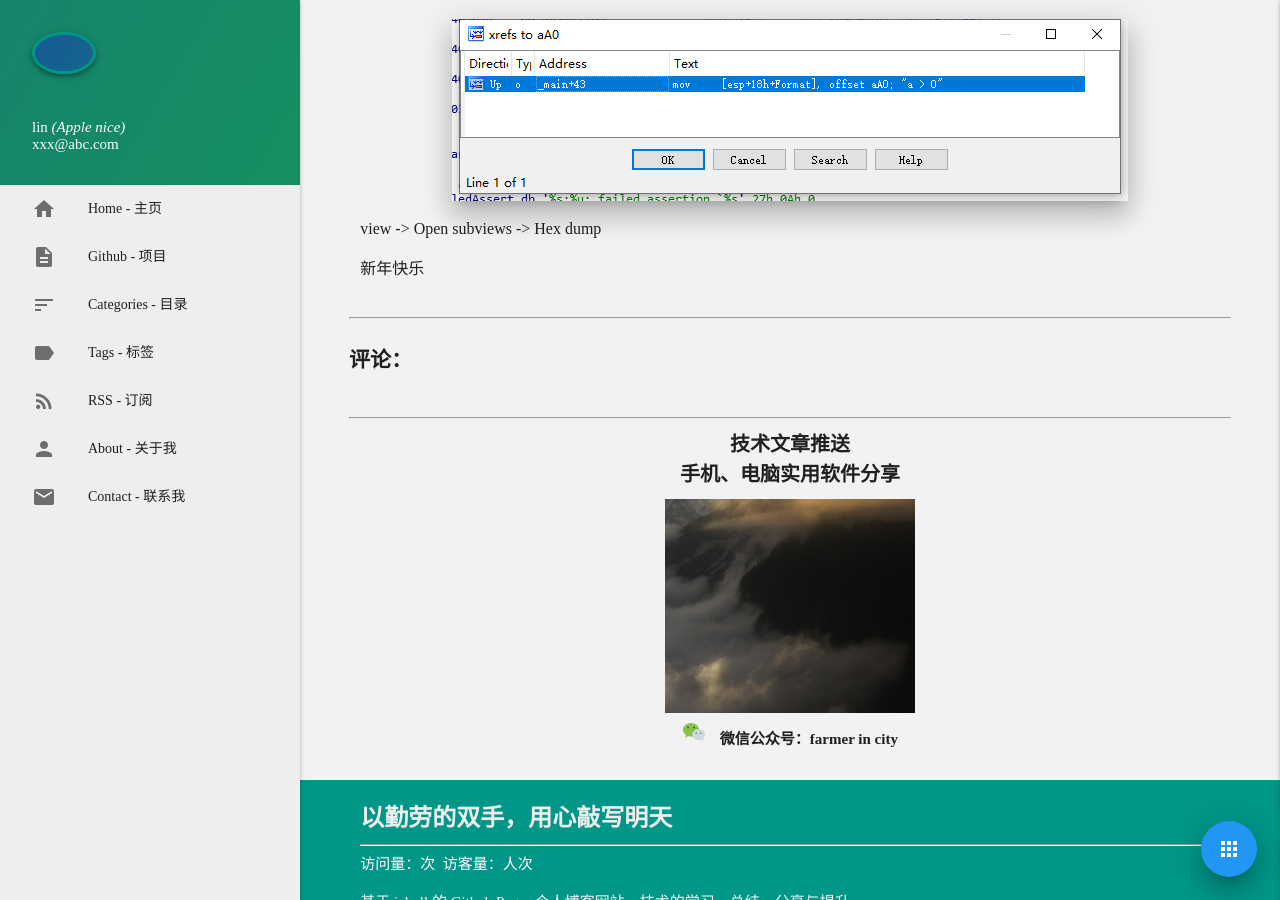
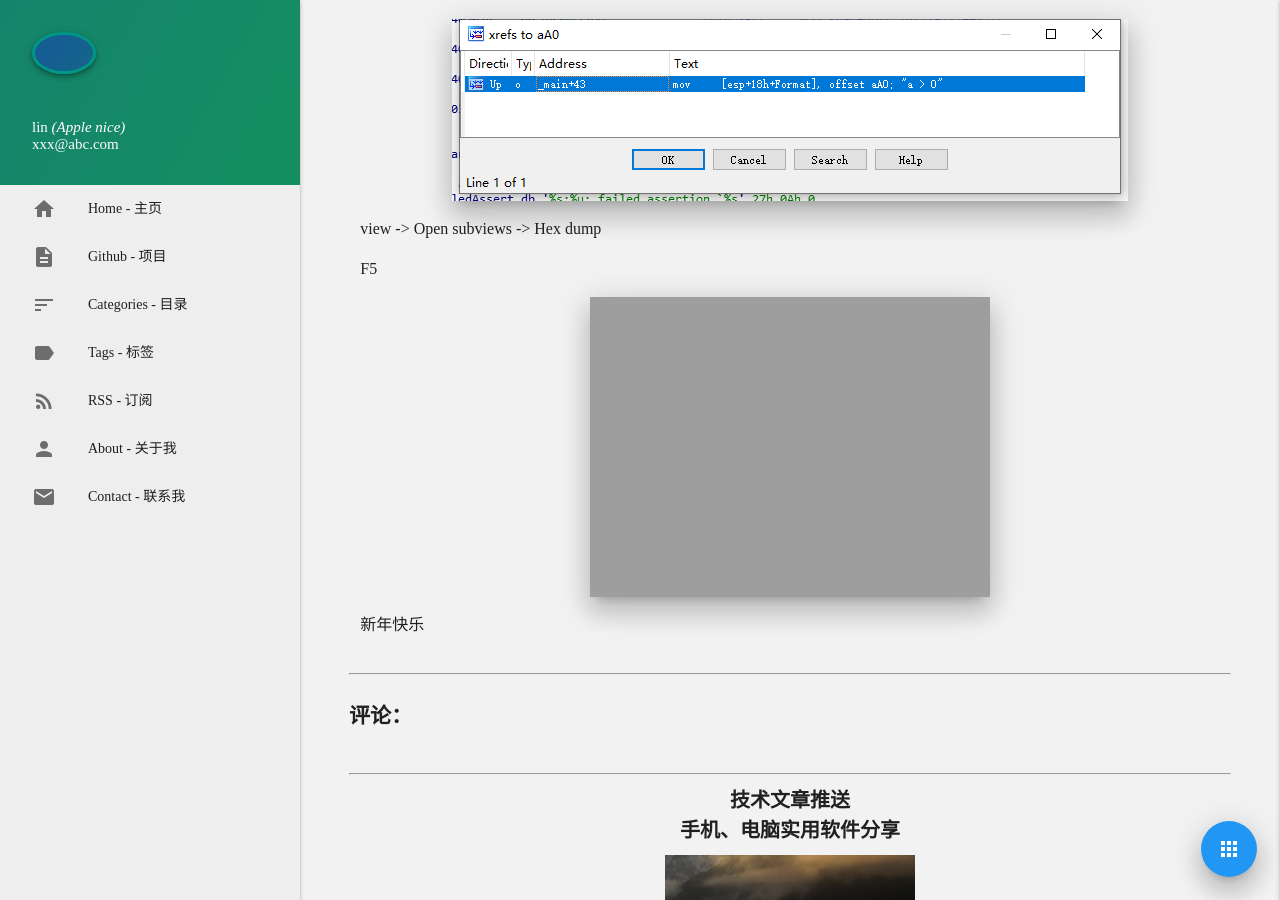
Before and after one commit to AppleLin8/AppleLin8.github.io, a Jekyll site: the page built from _posts/2021-02-11-ida-demo.md, in a window 1280 px wide and 900 px high, scrolled down 5246 px. Built offline with Jekyll 4.4.1, drawn with Linux system fonts in a browser that asks for light colours; comment, search, counter and statistics services are not loaded.

Commit message:
pseudocode

```diff
--- a/_posts/2021-02-11-ida-demo.md
+++ b/_posts/2021-02-11-ida-demo.md
@@ -91,6 +91,8 @@
 
 view -> Open subviews -> Hex dump
 
+F5
 
+![image-20210211171330526](https://AppleLin8.github.io/assets/img/ida/Pseudocode-A.png)
 
 新年快乐
```
